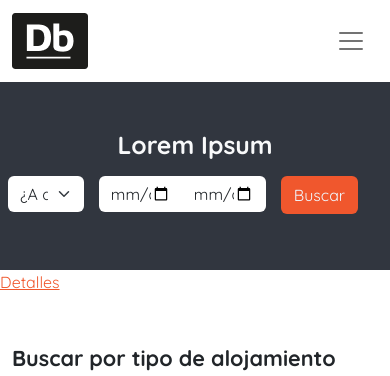
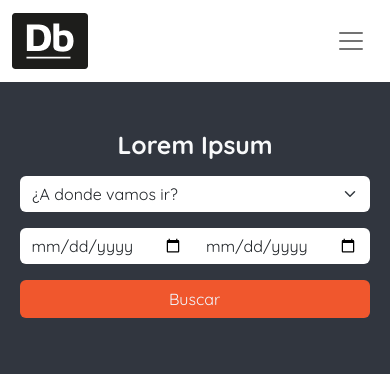
Before and after one commit to karengomezs/moveup, a React (Create React App) app in the folder front/: page / in a window 390 px wide. Shown: the top 376 px of the page. Built offline with nearby package versions, Linux system fonts and the light colour scheme.

Commit message:
centrar formulario searcher en vista movil

```diff
--- a/front/src/components/searcher.jsx
+++ b/front/src/components/searcher.jsx
@@ -8,9 +8,9 @@ export default function Searcher() {
 					<h1 className="fs-2 fw-bold text-light">Lorem Ipsum</h1>
 				</div>
 				<form>
-					<div className="container text-center">
+					<div className="container d-flex justify-content-center">
 						<div className="row justify-content-center input-group">
-							<div className="col col-sm-12 col-md-5 p-2">
+							<div className="col-sm-12 col-md-5 p-2">
 								<div className="input-group">
 									<select className="form-select border border-0 shadow-none">
 										<option value="" selected>
@@ -23,7 +23,7 @@ export default function Searcher() {
 									</select>
 								</div>
 							</div>
-							<div className="col col-sm-12 col-md-5 p-2">
+							<div className="col-sm-12 col-md-5 p-2">
 								<div className="input-group">
 									<input
 										type="date"
```
